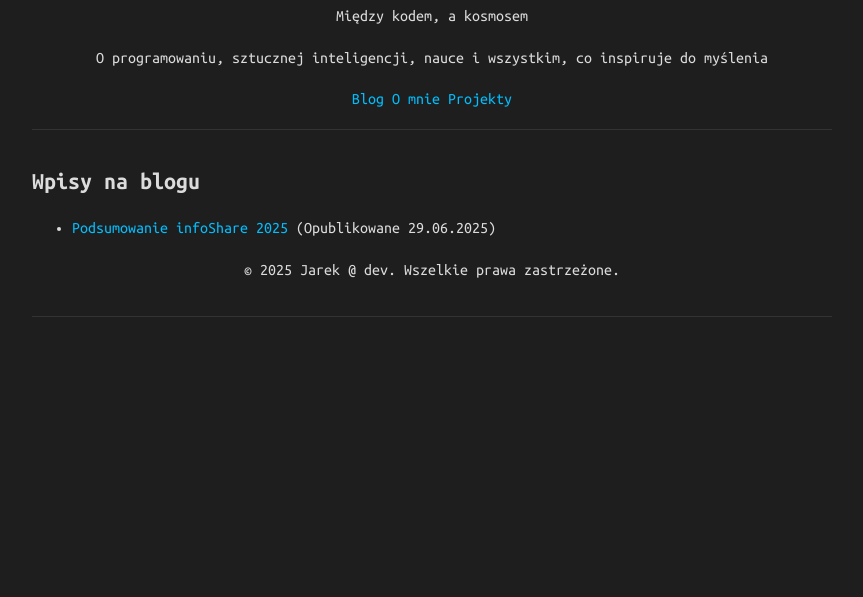
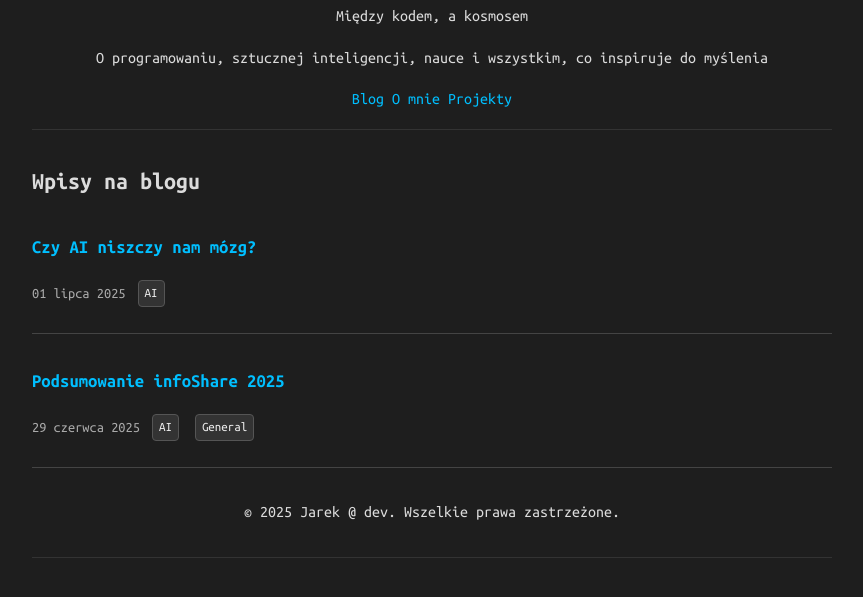
Before and after one commit to jaroslaw-majka/jaroslaw-majka.github.io, a plain HTML site: page index.html in a window 1280 px wide. Shown: the part 127-724 px from the top of the page, without its empty margins (208-1071 px from the left). Drawn offline with nearby package versions, Linux system fonts and the light colour scheme.

Commit message:
Wpis rozpoczęty

```diff
--- a/css/style.css
+++ b/css/style.css
@@ -79,3 +79,19 @@ code {
   margin: 2px 4px;
   font-size: 0.9em;
 }
+
+.post-preview {
+  margin-bottom: 2rem;
+  padding-bottom: 1rem;
+  border-bottom: 1px solid #444;
+}
+
+.post-meta {
+  font-size: 0.9rem;
+  color: #aaa;
+  display: flex;
+  gap: 0.5rem;
+  flex-wrap: wrap;
+  align-items: center;
+  margin-bottom: 0.5rem;
+}
--- a/index.html
+++ b/index.html
@@ -29,9 +29,24 @@
     <main>
       <section>
         <h2>Wpisy na blogu</h2>
-        <ul>
-          <li><a href="posts/post-infoshare-2025.html">Podsumowanie infoShare 2025</a> (Opublikowane 29.06.2025)</li>
-        </ul>
+
+          <article class="post-preview">
+            <h3><a href="posts/post-ai-niszczy-mozg.html">Czy AI niszczy nam mózg?</a></h3>
+            <div class="post-meta">
+              <span>01 lipca 2025</span>
+              <span class="tech-tag">AI</span>
+            </div>
+          </article>
+
+          <article class="post-preview">
+            <h3><a href="posts/post-infoshare-2025.html">Podsumowanie infoShare 2025</a></h3>
+            <div class="post-meta">
+              <span>29 czerwca 2025</span>
+              <span class="tech-tag">AI</span>
+              <span class="tech-tag">General</span>
+            </div>
+          </article>
+
       </section>
     </main>
 
```
Also changed, not shown: posts/post-ai-niszczy-mozg.html (added, +35 -0 lines), posts/post-template.html (+3 -3 lines).
